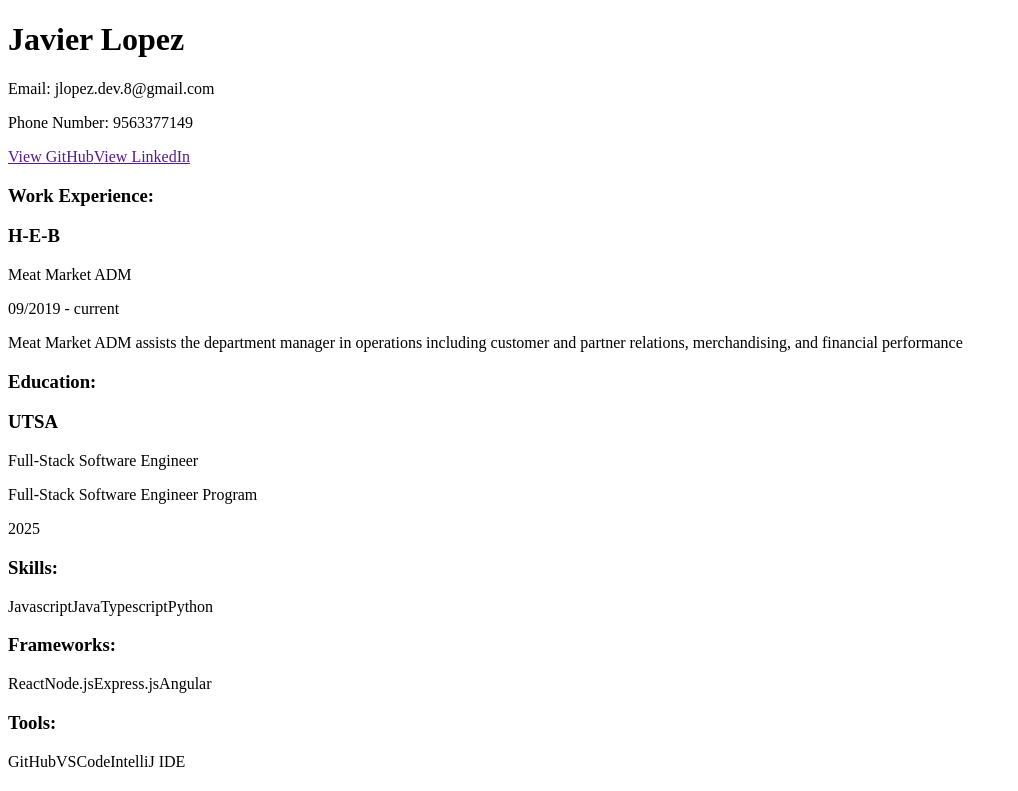
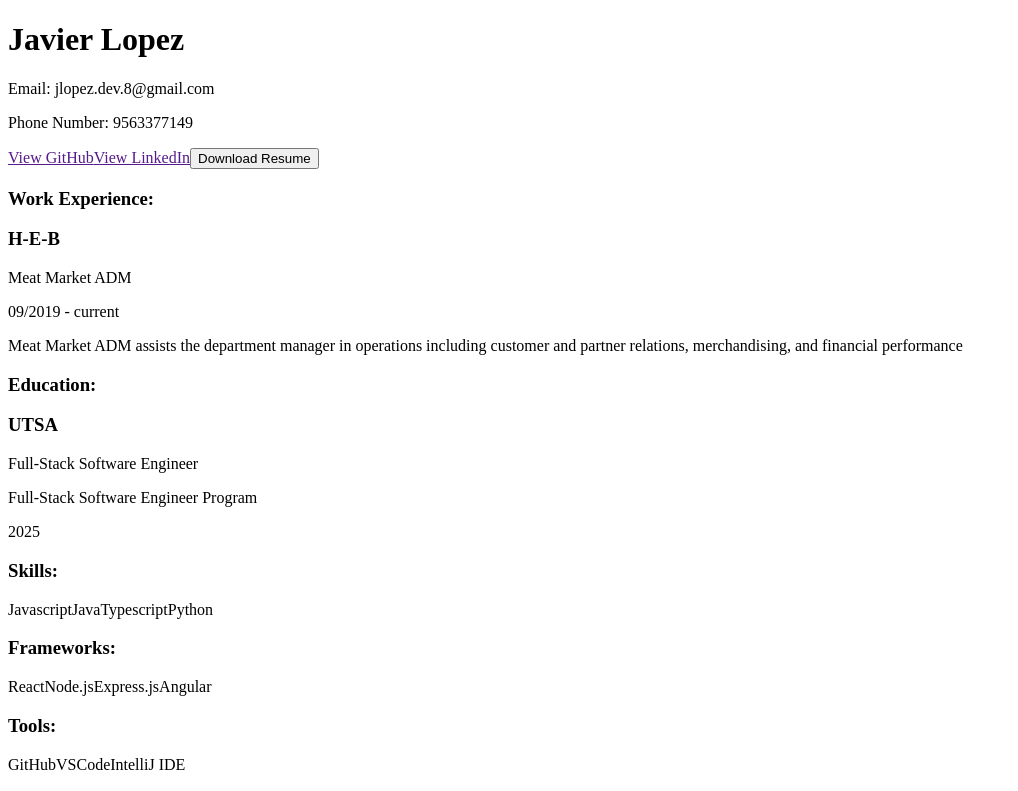
Before and after one commit to JavyLopez-20/resumeWebsite, an Angular app: page /resume in a window 1280 px wide. Shown: the top 791 px of the page, without its empty margins (0-1018 px from the left). Built offline with nearby package versions, Linux system fonts and the light colour scheme.

Commit message:
added pdf to resume.pdf, added button for downloading resume, had security issues on local host, will circle back when deployed, tested on local host for all data entries being listed

```diff
--- a/src/app/resume/resume.component.html
+++ b/src/app/resume/resume.component.html
@@ -4,6 +4,9 @@
     <p>Phone Number: {{ resumeData?.number }}</p>
     <a [href]="resumeData?.githubLink" target="_blank">View GitHub</a>
     <a [href]="resumeData?.linkedInLink" target="_blank">View LinkedIn</a>
+    <a href="../../../public/data/resume.pdf" download="Javier_Lopez_Resume.pdf">
+        <button>Download Resume</button>
+    </a>
 </div>
 <h3>Work Experience: </h3>
 @for (job of resumeData?.workExperience; track job.companyName) {
```
